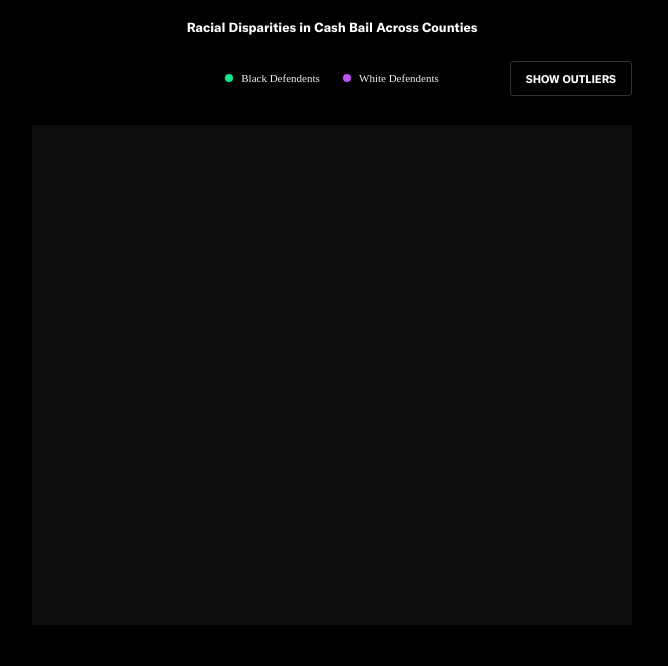
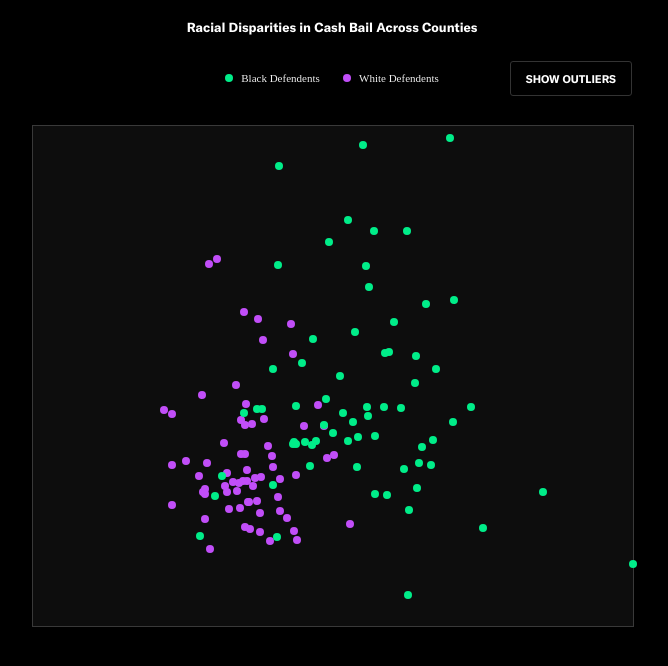
Before and after one commit to aclu-cash-bail-team/aclu-cash-bail, a website built with Parcel: page scatter.html in a window 1280 px wide. Shown: the whole page, without its empty margins (308-976 px from the left). Built offline with nearby package versions, Linux system fonts and the light colour scheme; a web font is replaced by a local one.

Commit message:
plot points on scatter plot

```diff
--- a/scatter.html
+++ b/scatter.html
@@ -10,7 +10,7 @@
   </head>
   <body>
     <div class="container">
-      <div class="graph" id="race-scatter-plot">
+      <div class="graph">
         <h3>Racial Disparities in Cash Bail Across Counties</h3>
         <div class="scatter-plot-subhead">
           <div class="scatter-plot-key">
@@ -19,7 +19,7 @@
           </div>
           <div class="btn-text outliers-btn always-show">Show Outliers</div>
         </div>
-        <div class="scatter-plot"></div>
+        <div class="scatter-plot" id="race-scatter-plot"></div>
       </div>
     </div>
   </body>
--- a/src/css/graph.css
+++ b/src/css/graph.css
@@ -9,9 +9,11 @@
 }
 
 .scatter-plot {
+  position: relative;
   width: 100%;
   height: 500px;
   background: rgba(255, 255, 255, 0.05);
+  border: 0.5px solid rgba(255, 255, 255, 0.18);
 }
 
 .scatter-plot-subhead {
@@ -38,9 +40,7 @@
   display: inline-block;
   width: 8px;
   height: 8px;
-  -moz-border-radius: 4px;
-  -webkit-border-radius: 4px;
-  border-radius: 4px;
+  border-radius: 50%;
   margin-right: 8px;
 }
 
@@ -57,3 +57,19 @@
   right: 0;
   top: 0;
 }
+
+.scatter-point {
+  position: absolute;
+  display: inline-block;
+  height: 8px;
+  width: 8px;
+  border-radius: 50%;
+}
+
+.scatter-point.green {
+  background-color: #00ED89;
+}
+
+.scatter-point.purple {
+  background-color: #C14EF8;
+}
--- a/src/js/classes/Graph.js
+++ b/src/js/classes/Graph.js
@@ -1,8 +1,58 @@
+const POINT_RADIUS = 4;
+
+class CountyPoint {
+  constructor(county, data, xAxis, yAxis, outlier, container) {
+    this.county = county;
+    this.data = data;
+    this.xAxis = xAxis;
+    this.yAxis = yAxis;
+    this.outlier = outlier;
+    this.container = container;
+  }
+
+  render() {
+    for (const data of this.data) {
+      const point = document.createElement("div");
+      point.className = `${data.class} scatter-point`;
+      point.style.left = `calc(${data.x / this.xAxis.max * 100}% - ${POINT_RADIUS}px`;
+      point.style.bottom = `calc(${data.y / this.yAxis.max * 100}% - ${POINT_RADIUS}px`;
+      this.container.appendChild(point);
+    }
+  }
+}
+
 export class ScatterPlot {
   constructor(data, xAxis, yAxis, container) {
     this.data = data;
     this.xAxis = xAxis;
     this.yAxis = yAxis;
     this.container = container;
+    this.points = this.createPoints();
+    console.log(this.points);
+    this.render();
+  }
+
+  createPoints() {
+    const points = [];
+    for (const county in this.data) {
+      const outlier = this.data[county]["outlier"];
+      const rate = this.data[county]["bailRate"];
+      const amount = this.data[county]["bailAmount"];
+      const data = ["black", "white"].map(key => {
+        return {
+          class: key == "black" ? "green" : "purple",
+          x: rate[key],
+          y: Number(amount[key].replace(/[^\d.-]/g, ""))
+        };
+      });
+      points.push(new CountyPoint(
+        county, data, this.xAxis, this.yAxis, outlier, this.container
+      ));
+    }
+    return points;
+  }
+
+  render() {
+    this.points.forEach(point => point.render());
   }
 }
--- a/src/js/scatter-plot.js
+++ b/src/js/scatter-plot.js
@@ -18,8 +18,5 @@ const createRaceScatterPlot = () => {
   return new ScatterPlot(RACE_SCATTER_PLOT, xAxis, yAxis, container);
 };
 
-// for converting dollar strings to numbers:
-// Number(value.replace(/[^\d.-]/g, ""))
-
 /* RENDER PAGE */
 createRaceScatterPlot();
```
